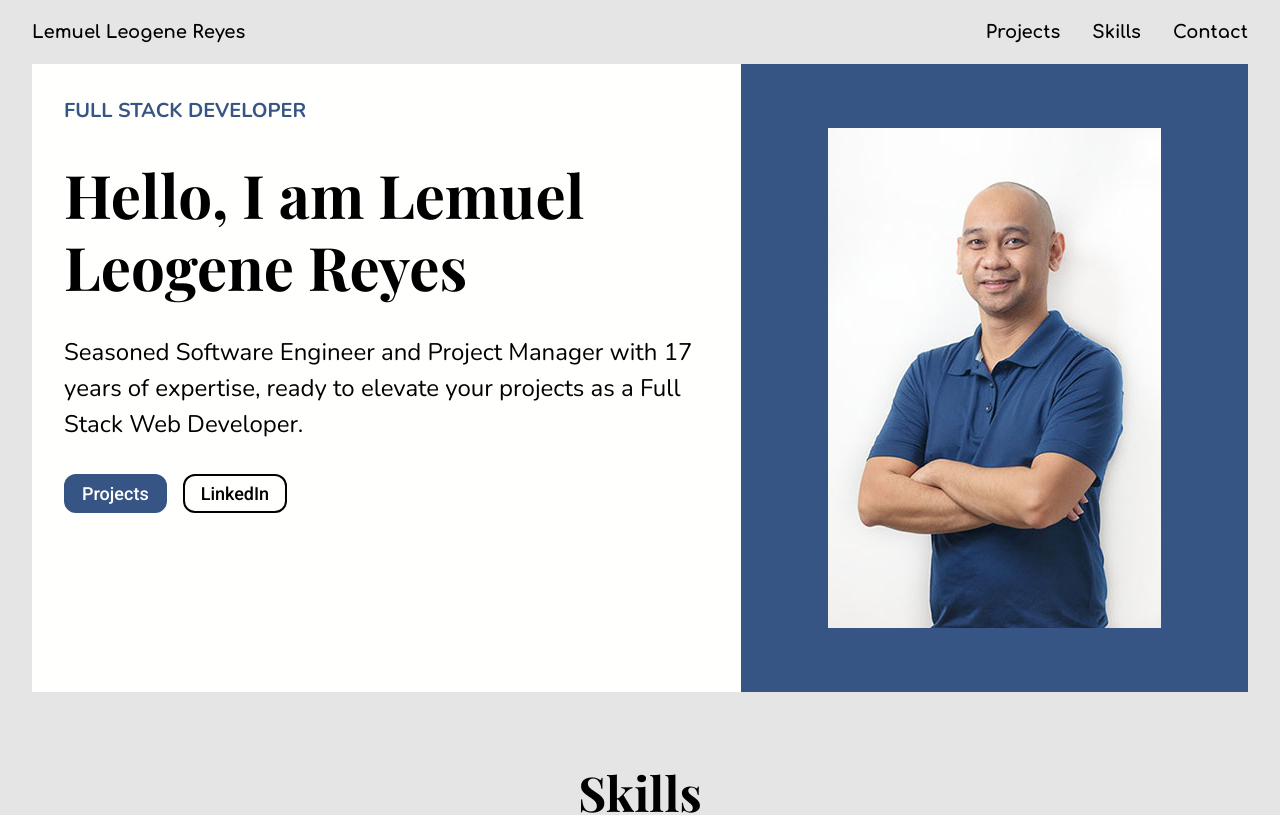
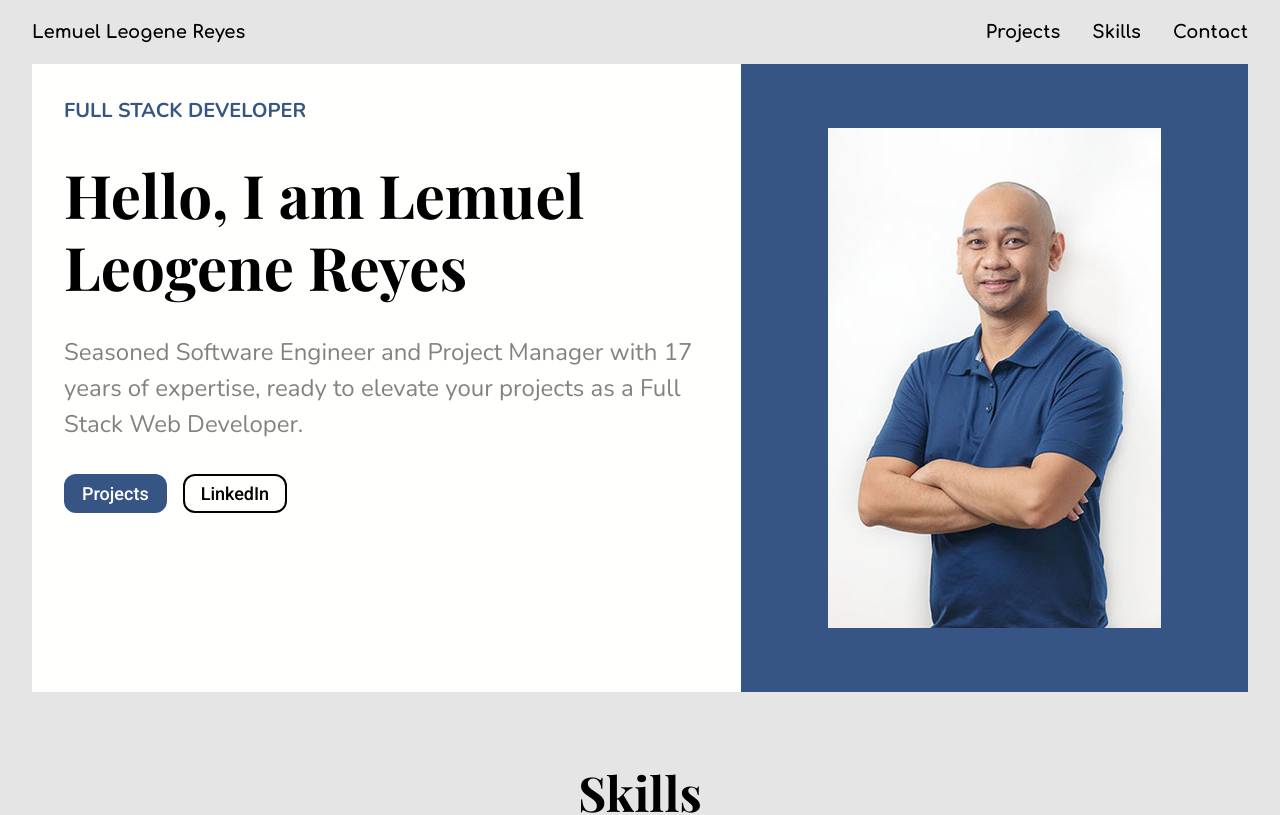
Before and after one commit to lemreyes/portfolio2024, a React (Vite) app: page / in a window 1280 px wide. Shown: the top 815 px of the page. Built offline with nearby package versions, Linux system fonts and the light colour scheme.

Commit message:
change hero text color

```diff
--- a/src/components/Hero.tsx
+++ b/src/components/Hero.tsx
@@ -10,7 +10,7 @@ export default function Hero() {
         <h1 className="playfair text-6xl font-bold leading-[120%] text-left mb-8">
           Hello, I am Lemuel Leogene Reyes
         </h1>
-        <p className="nunito text-2xl leading-[150%] text-left text-gray-500 mb-8">
+        <p className="nunito text-2xl leading-[150%] text-left text-regularText mb-8">
           Seasoned Software Engineer and Project Manager with 17 years of
           expertise, ready to elevate your projects as a Full Stack Web
           Developer.
```
